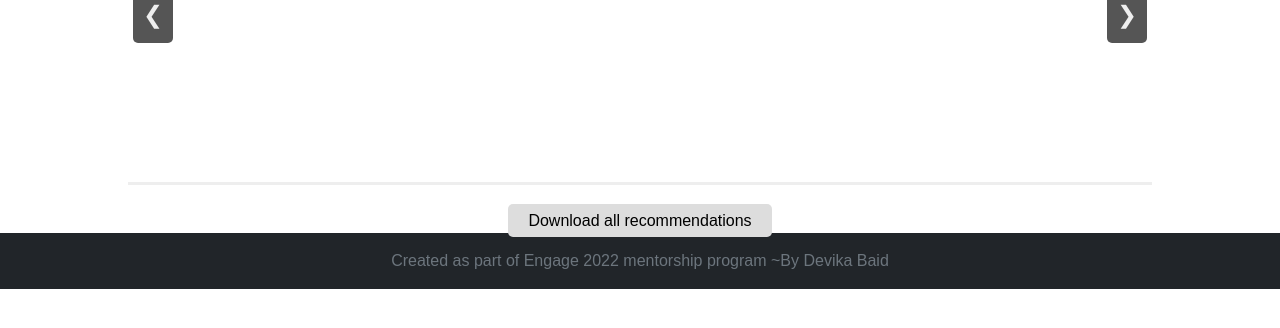
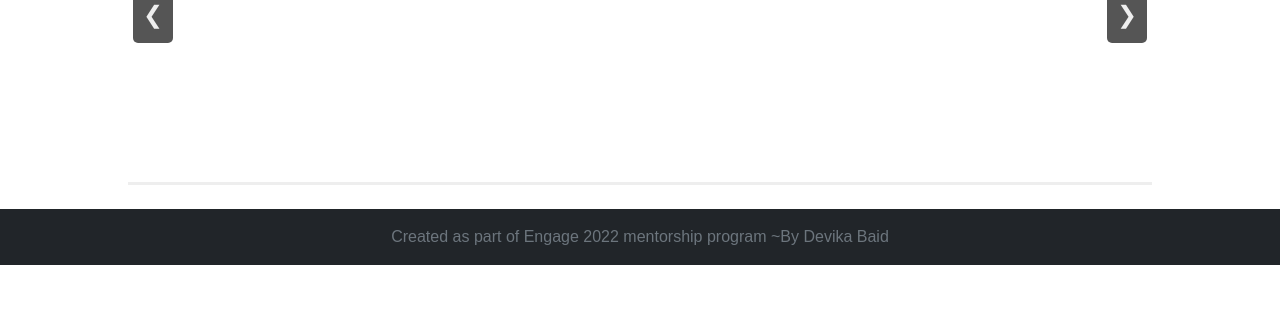
Before and after one commit to Devika-Baid/inde_car, a Flask app: template templates/recommended_result.html in a window 1280 px wide. Shown: the part 284-612 px from the top of the page. Run offline with Flask 2, Linux system fonts and the light colour scheme; the template is opened without the code that fills it, so the values that code supplies are empty.

Commit message:
removing download

```diff
--- a/templates/recommended_result.html
+++ b/templates/recommended_result.html
@@ -9,7 +9,7 @@
       {% for i in recs %}
       <div class="slide">
          <h2>{{i['Make']}} {{i['Model']}} {{i['Variant']}}: Rs.{{i['Ex-Showroom_Price(Rs)']}}</h2>
-         <a class="clickme" href="{{url_for('recommended_result_pdf',index=loop.index)}}">Download recommendation</a>
+<!--          <a class="clickme" href="{{url_for('recommended_result_pdf',index=loop.index)}}">Download recommendation</a> -->
          <br>
          <br>
          <div class="slidetable">
@@ -34,7 +34,7 @@
       {% endfor %}
    </div>
    <br>
-   <a class="clickme" href="{{url_for('recommended_result_pdf',index=-1)}}"> Download all recommendations</a>
+<!--    <a class="clickme" href="{{url_for('recommended_result_pdf',index=-1)}}"> Download all recommendations</a> -->
 </body>
 <script src="{{ url_for('static', filename='js/recommended_result.js') }}"></script>
 {% include "footer.html" %}
```
